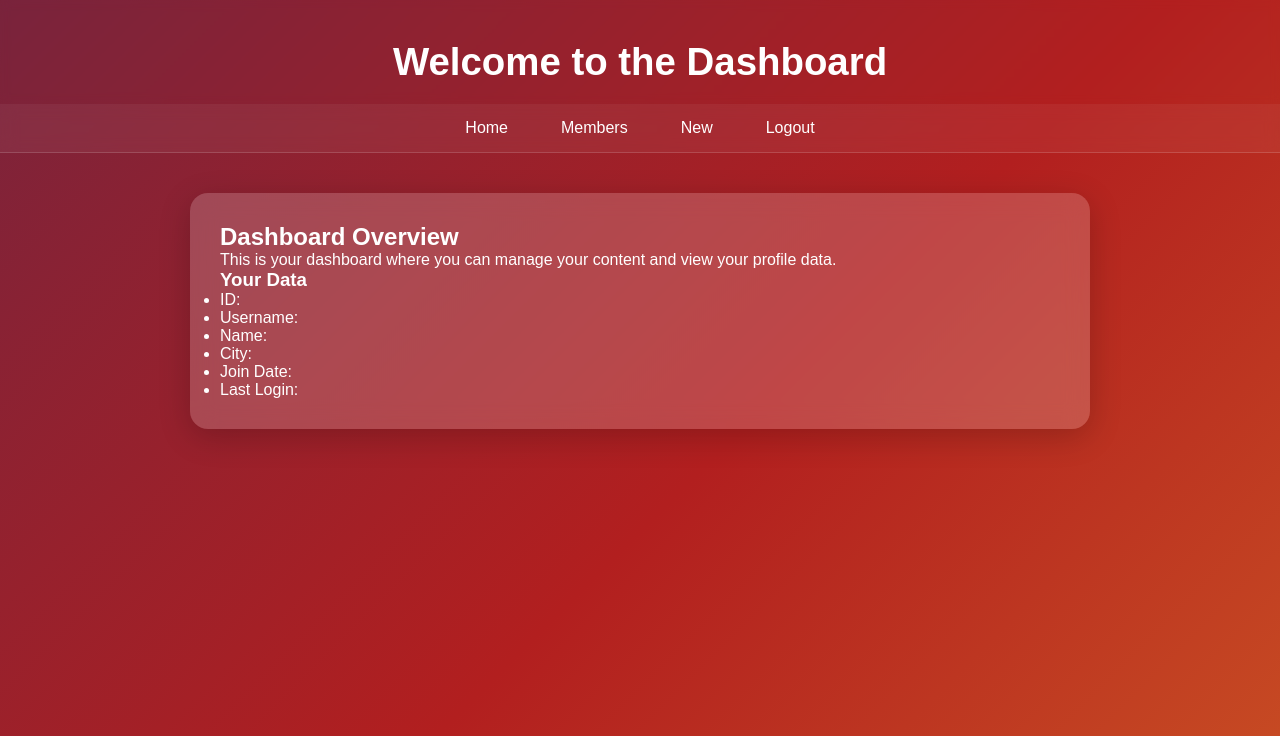
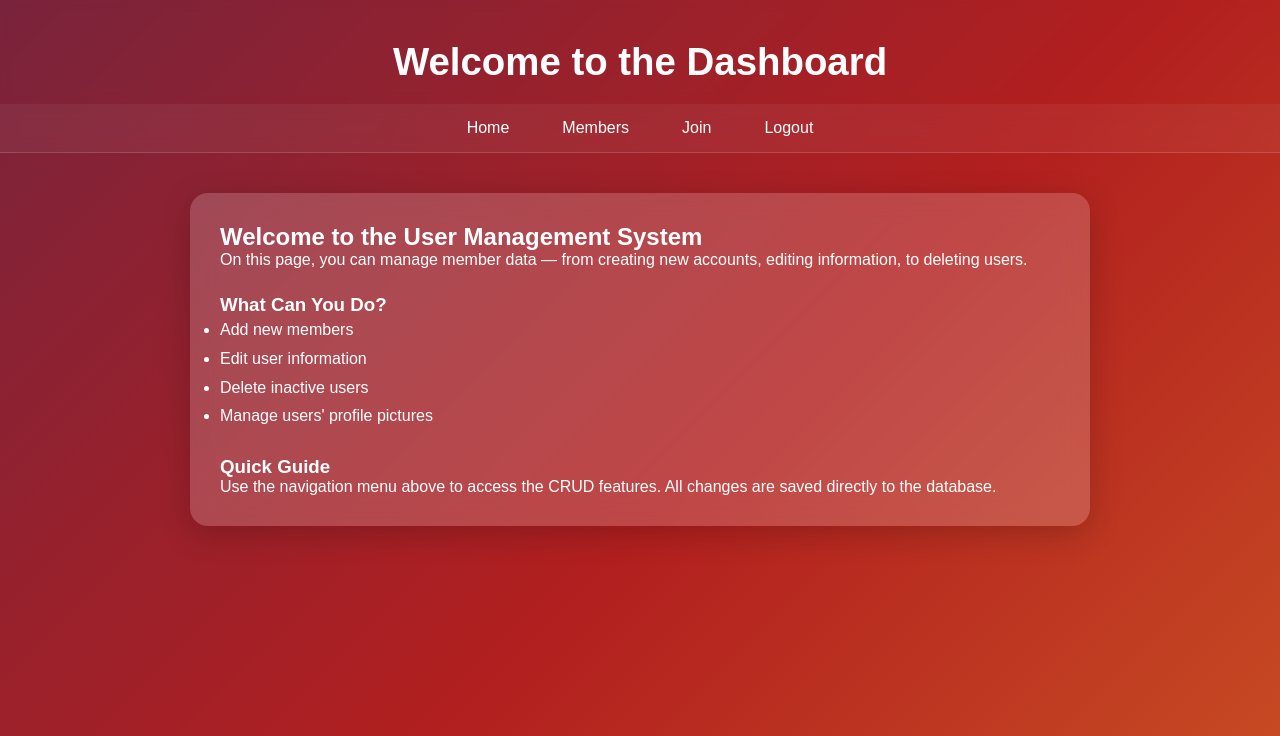
Before and after one commit to KillyNourin/Tugas_CRUD, a PHP site: page / in a window 1280 px wide. Shown: the top 736 px of the page. Run offline with PHP 8.4, Linux system fonts and the light colour scheme.

Commit message:
FixDeleteAndEdit

```diff
--- a/class/User.php
+++ b/class/User.php
@@ -18,7 +18,6 @@ class User {
 public function __construct() {
   $this->db = new Database();
 }
-  // Authenticate user credentials
 
   // Get all users
 public function getAll() {
@@ -108,6 +107,7 @@ public function save() {
 
         return $stmt;
     }
+
   // remove user
   public function delete($id) {
         $sql = "DELETE FROM users WHERE id = :id";
--- a/css/style.css
+++ b/css/style.css
@@ -221,6 +221,19 @@ form#form-login input:focus {
     transform: translateY(-2px);
 }
 
+.member-photo {
+    width: 55px;
+    height: 55px;
+    object-fit: cover;
+    border-radius: 8px;
+    display: block;
+    margin: auto; /* <-- ini yang bikin CENTER */
+}
+
+
+
+
+
 
 
 /* TABLE CARD */
--- a/inc/config.php
+++ b/inc/config.php
@@ -21,6 +21,6 @@ const DB_NAME = 'user_crud';
 const NAV_PAGES = [
     ['title' => 'Home',    'url' => 'index.php'],
     ['title' => 'Members', 'url' => 'members.php'],
-    ['title' => 'New',     'url' => 'create.php'],
+    ['title' => 'Join',     'url' => 'create.php'],
     ['title' => 'Logout',  'url' => 'logout.php']
 ];
--- a/index.php
+++ b/index.php
@@ -2,8 +2,6 @@
 
 // require necessary files
 require_once 'inc/config.php';
-
-// check if user is logged in
 
 ?>
 <!DOCTYPE html>
@@ -23,21 +21,24 @@ require_once 'inc/config.php';
 <?php Utility::showNav(); ?>
 
 <main>
-    <section>
-        <h2>Dashboard Overview</h2>
-        <p>
-            This is your dashboard where you can manage your content and view your profile data.
-        </p>
-        <h3>Your Data</h3>
-        <ul>
-            <li>ID: </li>
-            <li>Username: </li>
-            <li>Name: </li>
-            <li>City: </li>
-            <li>Join Date: </li>
-            <li>Last Login: </li>
-        </ul>
-    </section>
+<section>
+    <h2>Welcome to the User Management System</h2>
+    <p>On this page, you can manage member data — from creating new accounts, editing information, to deleting users.</p>
+
+    <h3 style="margin-top:25px;">What Can You Do?</h3>
+    <ul style="line-height:1.8;">
+        <li>Add new members</li>
+        <li>Edit user information</li>
+        <li>Delete inactive users</li>
+        <li>Manage users' profile pictures</li>
+    </ul>
+
+    <h3 style="margin-top:25px;">Quick Guide</h3>
+    <p>
+        Use the navigation menu above to access the CRUD features.
+        All changes are saved directly to the database.
+    </p>
+</section>
 </main>
 
 </body>
```
Also changed, not shown: delete.php (+23 -3 lines), edit.php (+3 -4 lines), members.php (+6 -1 lines), uploads/Blame_1764836507.jpg (deleted), uploads/Blame_1764859073.jpg (added), uploads/default.png (added), uploads/haru_1764861327.jpg (added), uploads/haru_1764861447.jpg (added), uploads/ryo_1764861437.jpg (added), uploads/wick_1764861537.jpg (added).
